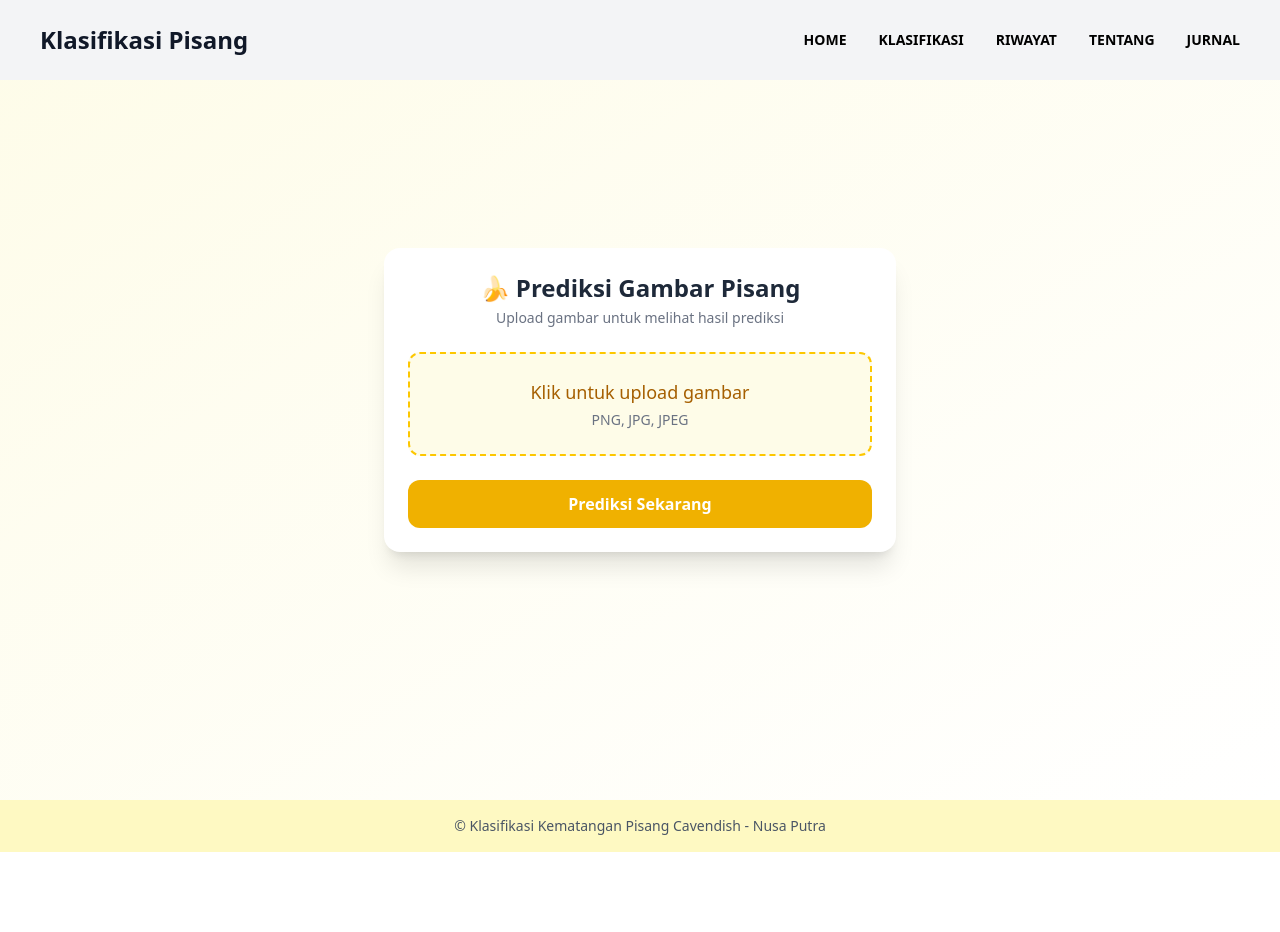
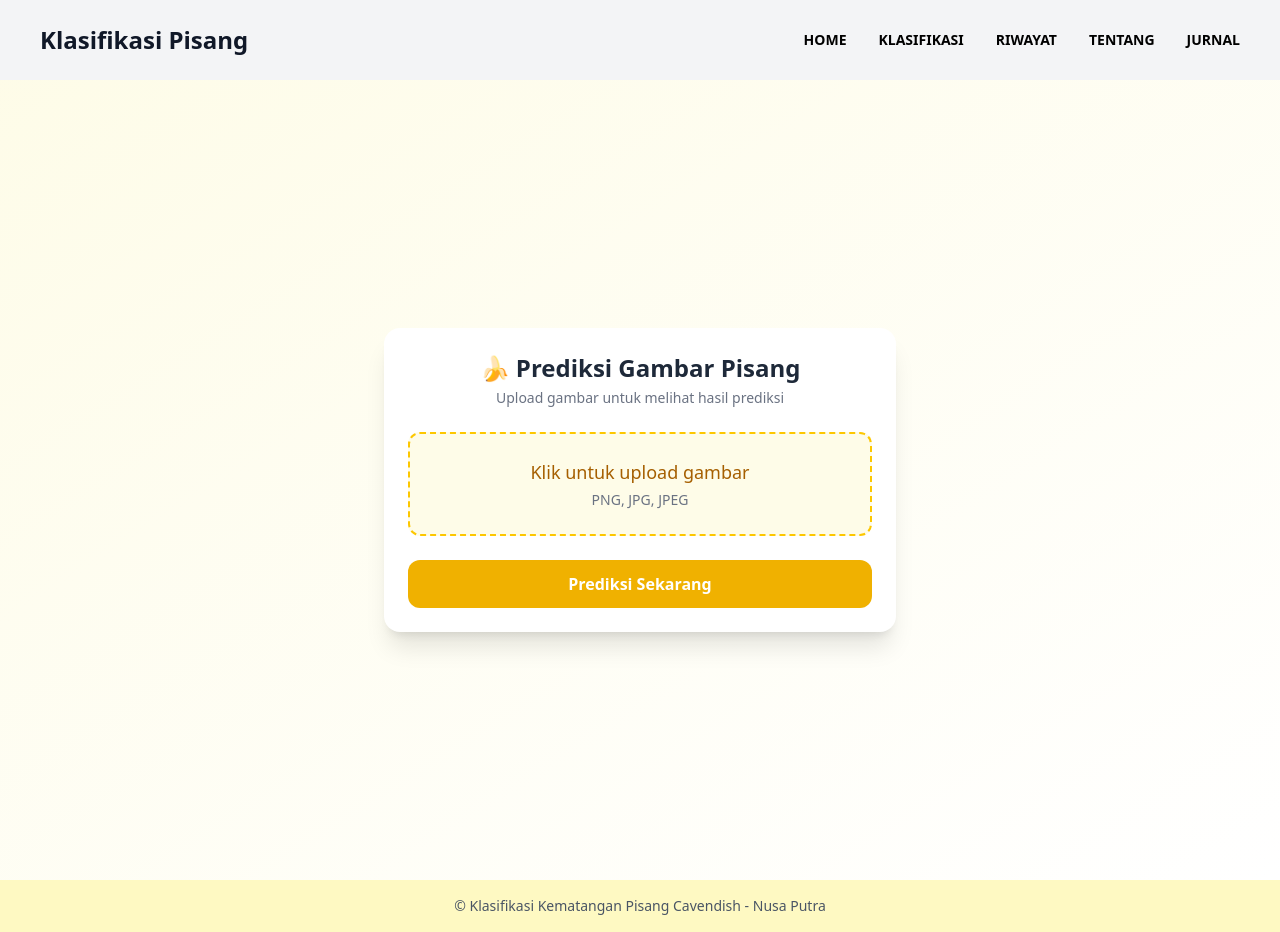
Before and after one commit to adam-gbyte/FrontendSCP, a SvelteKit app: page /klasifikasi in a window 1280 px wide. Before the commit the page ends 852 px from the top, so only its background shows below. Built offline with nearby package versions, Linux system fonts and the light colour scheme.

Commit message:
Update +page.svelte

```diff
--- a/src/routes/(public)/klasifikasi/+page.svelte
+++ b/src/routes/(public)/klasifikasi/+page.svelte
@@ -46,7 +46,7 @@
 
 <section
 	id="klasifikasi"
-	class="scroll-mt-25 bg-linear-to-br flex min-h-dvh w-screen items-center justify-center from-yellow-50 to-white p-6"
+	class="scroll-mt-25 bg-linear-to-br mt-20 flex min-h-dvh w-screen items-center justify-center from-yellow-50 to-white p-6"
 >
 	<div class="w-full max-w-lg rounded-2xl bg-white p-6 shadow-xl">
 		<!-- Header -->
```
